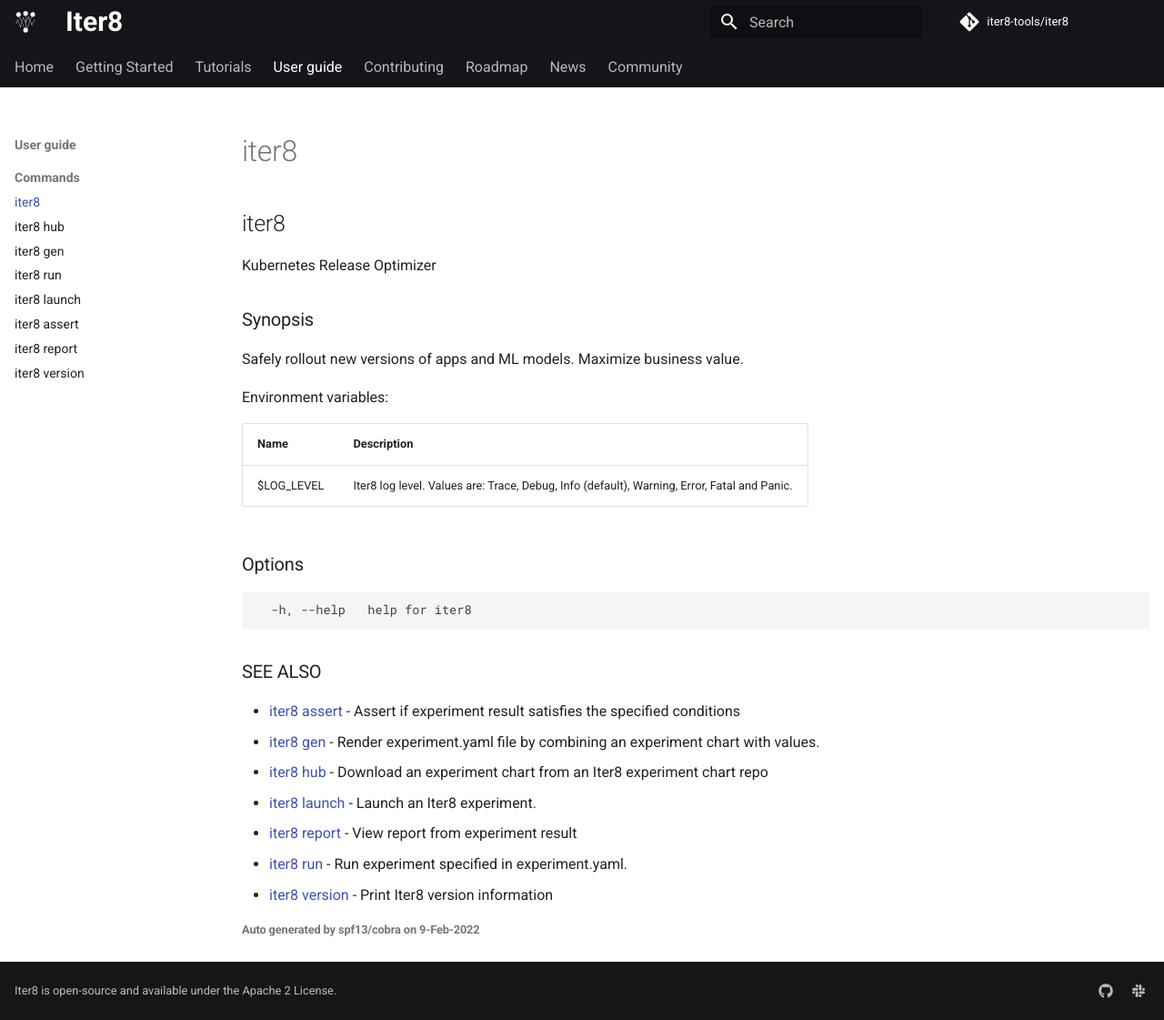
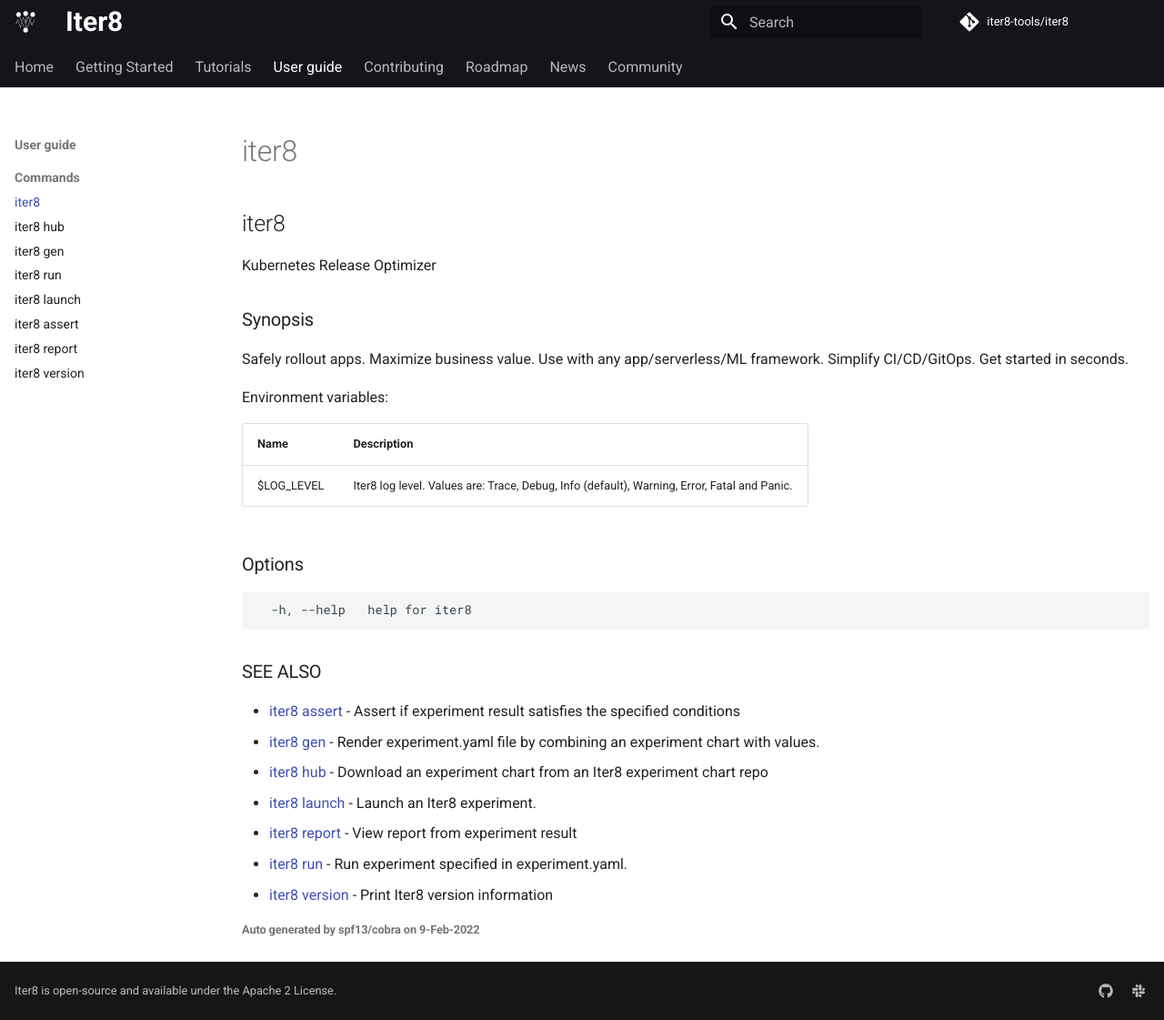
Before and after one commit to iter8-tools/docs, an MkDocs documentation site: the page built from docs/user-guide/commands/iter8.md, in a window 1280 px wide and 1121 px high. Shown: the whole window at 91% size. Built offline with MkDocs 1.6.1 and Material for MkDocs 9.7.7, drawn with Linux system fonts in a browser that asks for light colours; comment, search, counter and statistics services are not loaded; the version menu is left out.

```diff
--- a/docs/user-guide/commands/iter8.md
+++ b/docs/user-guide/commands/iter8.md
@@ -11,7 +11,7 @@ Kubernetes Release Optimizer
 
 ### Synopsis
 
-Safely rollout new versions of apps and ML models. Maximize business value.
+  Safely rollout apps. Maximize business value. Use with any app/serverless/ML framework. Simplify CI/CD/GitOps. Get started in seconds.
 
 Environment variables:
 
--- a/mkdocs.yml
+++ b/mkdocs.yml
@@ -2,8 +2,7 @@ site_name: Iter8
 site_url: https://iter8.tools/latest
 site_author: Srinivasan Parthasarathy
 site_description: >-
-  Safely rollout new versions of apps and ML models. Maximize business value.
-  Setup in seconds.
+  Safely rollout apps. Maximize business value. Use with any app/serverless/ML framework. Simplify CI/CD/GitOps. Get started in seconds.
 # Repository
 repo_name: iter8-tools/iter8
 repo_url: https://github.com/iter8-tools/iter8
@@ -137,6 +136,7 @@ nav:
     - App/serverless/ML: tutorials/load-test-http/appserverlessml.md
   - Load test gRPC:
     - Usage examples: tutorials/load-test-grpc/usage.md
+    - Streaming examples: tutorials/load-test-grpc/streaming.md
     - App/serverless/ML: tutorials/load-test-grpc/appserverlessml.md
   - Other Experiment Types:
     - SLOs with Prometheus: tutorials/slos-with-prometheus.md
--- a/overrides/home.html
+++ b/overrides/home.html
@@ -43,11 +43,11 @@
     <div class="mdx-hero">
       <!-- Hero content -->
       <div class="mdx-hero__content">
+        <h1>
+          <strong>Kubernetes Release Optimizer</strong>
+        </h1>
+
         <h2>
-          <strong>Kubernetes Release Optimizer</strong>
-        </h2>
-
-        <h3>
           <span class="twemoji">
             {% include ".icons/material/check-circle.svg" %}
           </span>
@@ -66,19 +66,19 @@
           <span class="twemoji">
             {% include ".icons/material/check-circle.svg" %}
           </span>
-          Setup in seconds
-        </h3>
+          Simplify CI/CD/GitOps
+        </h2>
 
         <a href="{{ base_url }}/getting-started/your-first-experiment" title="Get started"
           class="md-button md-button--primary text-large">
-          Get started
+          Get started in seconds
         </a>
 
         <a href="https://github.com/iter8-tools/iter8" title="star" class="md-button text-large">
           <span class="twemoji">
             {% include ".icons/material/star.svg" %}
           </span>
-          Star Iter8 on GitHub
+          Star on GitHub
           <span class="twemoji">
             {% include ".icons/material/github.svg" %}
           </span>
```
Also changed, not shown: README.md (+2 -1 lines), docs/getting-started/concepts.md (+1 -1 lines), docs/tutorials/load-test-grpc/usage.md (+106 -99 lines), docs/tutorials/load-test-grpc/images/grpc-overview.png, 1 other file.
